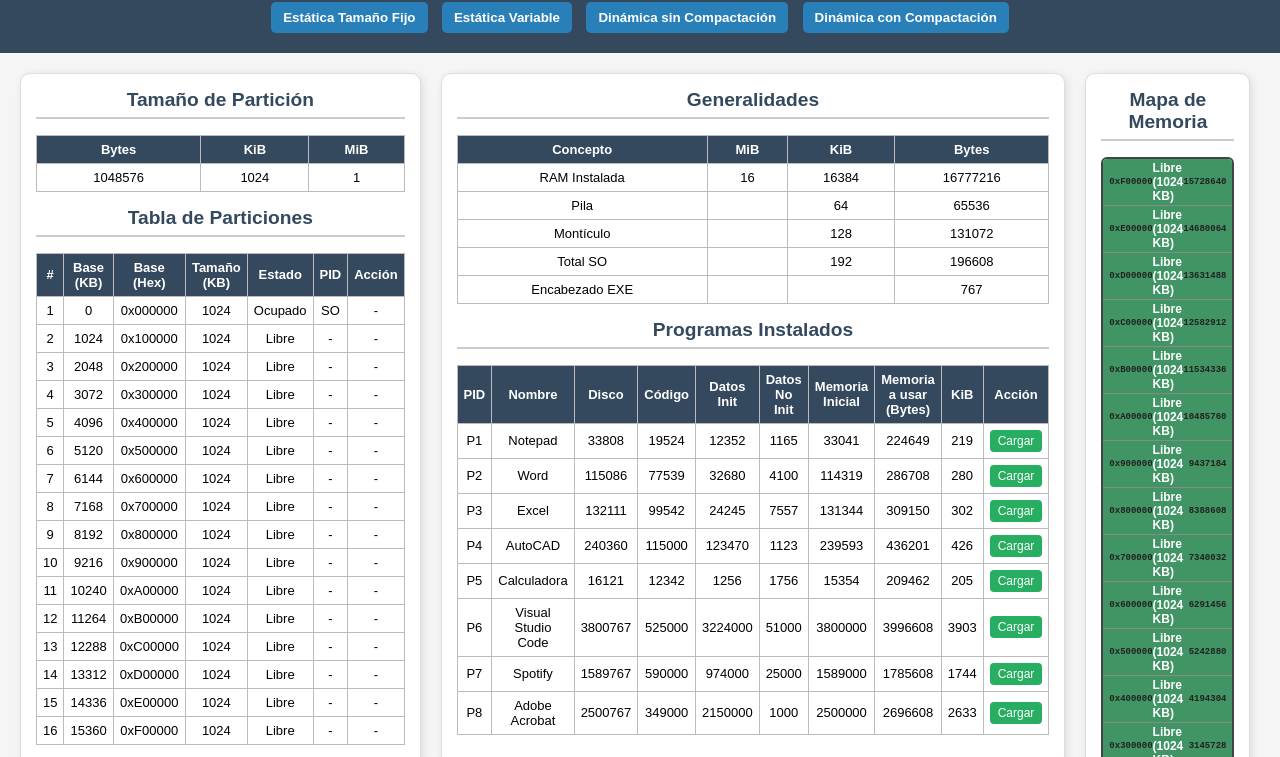
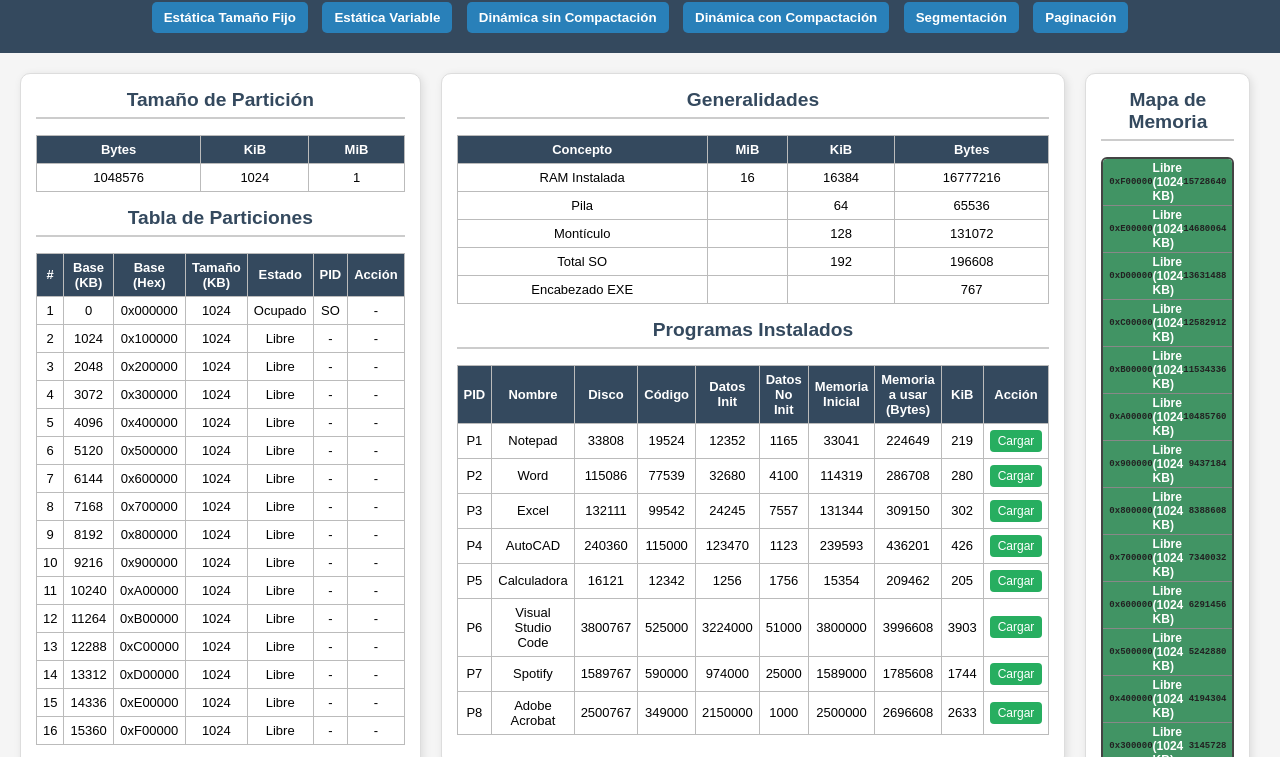
Before and after one commit to xsarias/SisOperativos, a plain HTML site: page Lab1/index.html in a window 1280 px wide. Shown: the part 65-822 px from the top of the page. Drawn offline with Linux system fonts and the light colour scheme.

Commit message:
actualizar menu

```diff
--- a/Lab1/index.html
+++ b/Lab1/index.html
@@ -15,6 +15,8 @@
       <button onclick="cargarVista('estatvari')">Estática Variable</button>
       <button onclick="cargarVista('SinCompactacion')">Dinámica sin Compactación</button>
       <button onclick="cargarVista('compactacion')">Dinámica con Compactación</button>
+      <button onclick="cargarVista('segmentacion')">Segmentación</button>
+      <button onclick="cargarVista('paginacion')">Paginación</button>
     </nav>
   </header>
 
```
